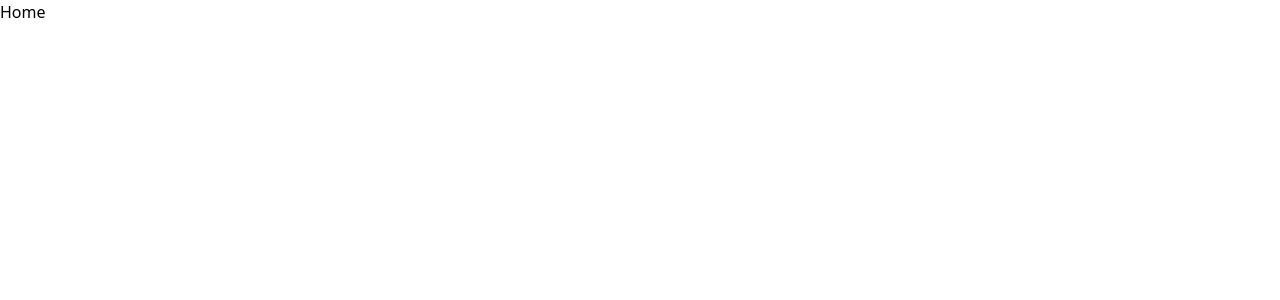
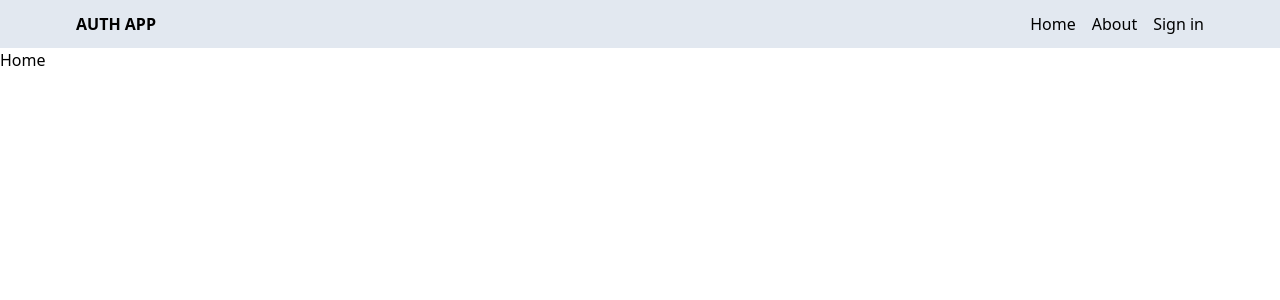
Before and after one commit to meghuraval/MERNauthproject, a React (Vite) app in the folder Frontend/: page / in a window 1280 px wide. Shown: the top 300 px of the page. Built offline with nearby package versions, Linux system fonts and the light colour scheme.

Commit message:
created header component and linked it to app.jsx

```diff
--- a/Frontend/src/App.jsx
+++ b/Frontend/src/App.jsx
@@ -1,5 +1,6 @@
 import React from "react";
 import { BrowserRouter, Routes, Route } from "react-router-dom";
+import Header from "./components/header";
 
 import Home from "./pages/Home";
 import About from "./pages/About";
@@ -10,6 +11,7 @@
 export default function App() {
   return (
     <BrowserRouter>
+      <Header />
       <Routes>
         <Route path="/" element={<Home />} />
         <Route path="/about" element={<About />} />
--- /dev/null
+++ b/Frontend/src/components/Header.jsx
@@ -0,0 +1,27 @@
+import React from "react";
+import { Link } from "react-router-dom";
+
+export default function Header() {
+  return (
+    <div className="bg-slate-200">
+      <div className="flex justify-between items-center max-w-6xl mx-auto p-3">
+        <Link to={"/"}>
+          <h1 className="font-bold">AUTH APP</h1>
+        </Link>
+        <ul className="flex gap-4">
+          <Link to={"/"}>
+            <li>Home</li>
+          </Link>
+
+          <Link to={"/about"}>
+            <li>About</li>
+          </Link>
+
+          <Link to={"/signin"}>
+            <li>Sign in</li>
+          </Link>
+        </ul>
+      </div>
+    </div>
+  );
+}
```
